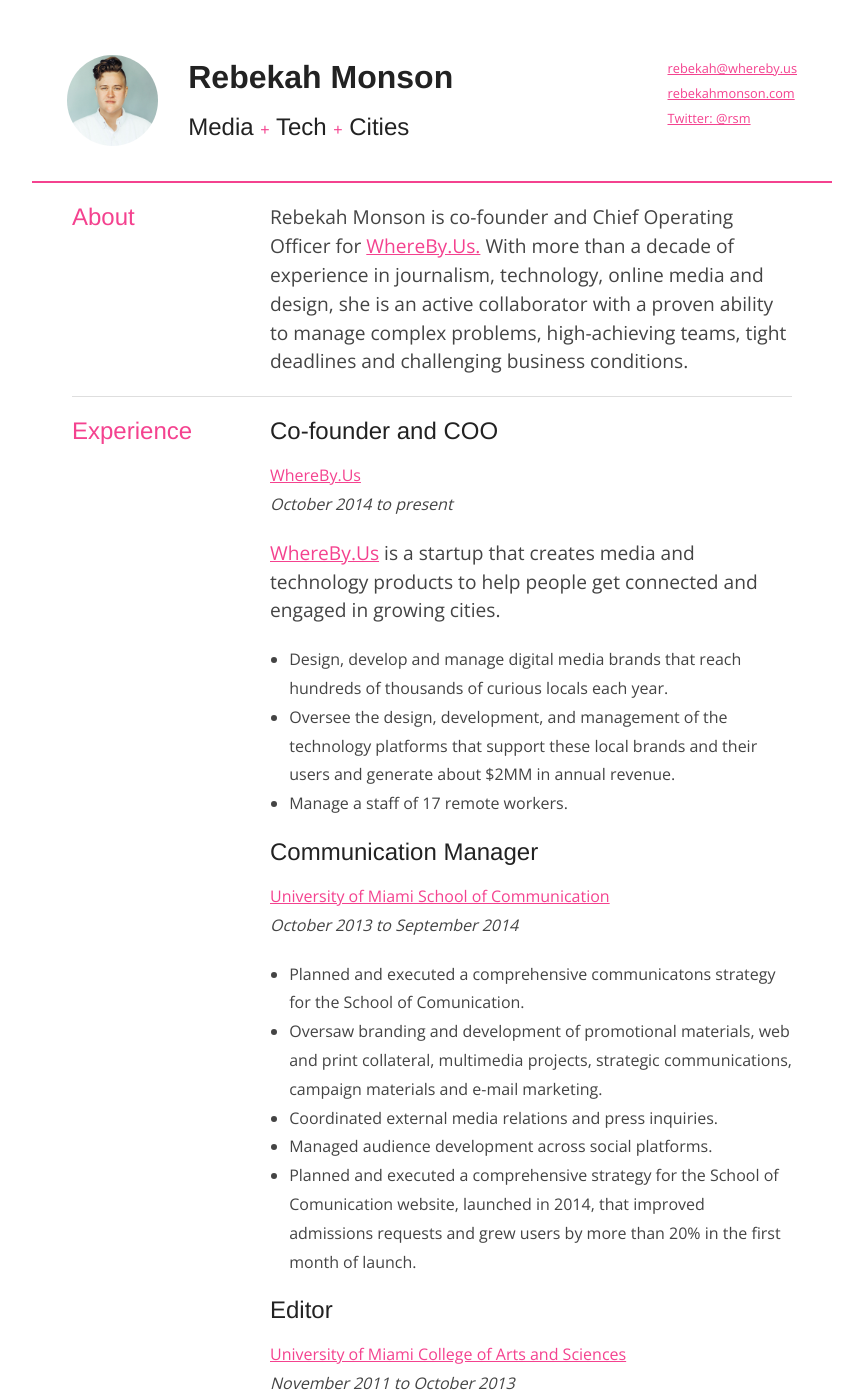
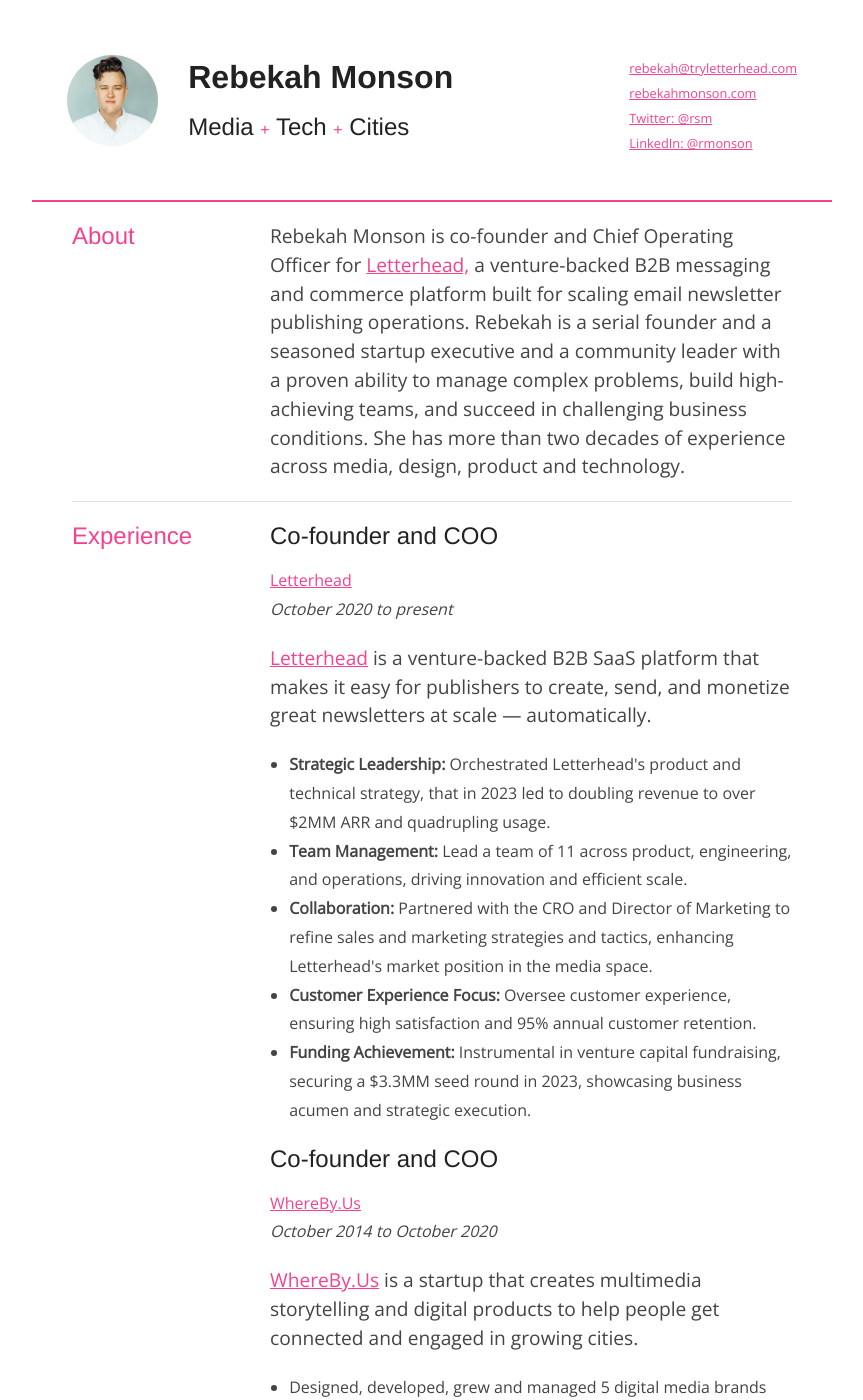
Before and after one commit to rebekahmonson/rebekahmonson.github.io, a Jekyll site: the page built from resume.html, in a window 1280 px wide and 1400 px high. Shown: the whole window, without its empty margins (208-1071 px from the left). Built offline with Jekyll 4.4.1, drawn with Linux system fonts in a browser that asks for light colours; nearby versions of some CDN libraries; some web fonts are replaced; some of the changed text lies outside the part shown.

Commit message:
update resume
add letterhead and boad stuff, comment out old awards and speaking

```diff
--- a/_layouts/resume.html
+++ b/_layouts/resume.html
@@ -60,9 +60,10 @@
 
 		<div id="contactDetails" >
 			<ul>
-				<li><a href="mailto:rebekah@whereby.us">rebekah@whereby.us</a></li>
+				<li><a href="mailto:tryletterhead.com">rebekah@tryletterhead.com</a></li>
 				<li><a href="http://rebekahmonson.com">rebekahmonson.com</a></li>
 				<li class="socialLink"><a href="http://twitter.com/rsm">Twitter: @rsm</a></li>
+				<li class="socialLink"><a href="https://www.linkedin.com/in/rmonson">LinkedIn: @rmonson</a></li>
 			</ul>
 		</div>
 
@@ -77,7 +78,10 @@
 				</div>
 
 				<div class="sectionContent">
-					<p>Rebekah Monson is co-founder and Chief Operating Officer for <a href="http://whereby.us"> WhereBy.Us.</a> With more than a decade of experience in journalism, technology, online media and design, she is an active collaborator with a proven ability to manage complex problems, high-achieving teams, tight deadlines and challenging business conditions.
+					<p>Rebekah Monson is co-founder and Chief Operating Officer for <a href="http://letterhead.ai"> Letterhead,</a> a venture-backed B2B messaging and commerce platform built for scaling email newsletter publishing operations.
+						Rebekah is a serial founder and a seasoned startup executive and a community leader with a proven ability to
+						manage complex problems, build high-achieving teams, and succeed in challenging business conditions.
+						She has more than two decades of experience across media, design, product and technology.
 					</p>
 				</div>
 			</article>
@@ -95,13 +99,27 @@
 			<div class="sectionContent">
 				<article>
 					<h2>Co-founder and COO</h2>
+					<p class="company"> <a href="http://letterhead.ai" target="new">Letterhead</a></p>
+					<p class="subDetails">October 2020 to present</p>
+					<p><a href="http://whereby.us">Letterhead</a> is a venture-backed B2B SaaS platform that makes it easy for publishers to create, send, and monetize great newsletters at scale — automatically.
+						<ul>
+							<li><strong>Strategic Leadership:</strong> Orchestrated Letterhead's product and technical strategy, that in 2023 led to doubling revenue to over $2MM ARR and quadrupling usage.</li>
+							<li><strong>Team Management:</strong> Lead a team of 11 across product, engineering, and operations, driving innovation and efficient scale.</li>
+							<li><strong>Collaboration:</strong> Partnered with the CRO and Director of Marketing to refine sales and marketing strategies and tactics, enhancing Letterhead's market position in the media space.</li>
+							<li><strong>Customer Experience Focus:</strong> Oversee customer experience, ensuring high satisfaction and 95% annual customer retention.</li>
+							<li><strong>Funding Achievement:</strong> Instrumental in venture capital fundraising, securing a $3.3MM seed round in 2023, showcasing business acumen and strategic execution.</li>
+						</ul>
+				</article>
+				<article>
+					<h2>Co-founder and COO</h2>
 					<p class="company"> <a href="http://whereby.us" target="new">WhereBy.Us</a></p>
-					<p class="subDetails">October 2014 to present</p>
-					<p><a href="http://whereby.us">WhereBy.Us</a> is a startup that creates media and technology products to help people get connected and engaged in growing cities.
+					<p class="subDetails">October 2014 to October 2020</p>
+					<p><a href="http://whereby.us">WhereBy.Us</a> is a startup that creates multimedia storytelling and digital products to help people get connected and engaged in growing cities.
 					<ul>
-						<li>Design, develop and manage digital media brands that reach hundreds of thousands of curious locals each year.</li>
-						<li>Oversee the design, development, and management of the technology platforms that support these local brands and their users and generate about $2MM in annual revenue.</li>
-						<li>Manage a staff of 17 remote workers.</li>
+						<li>Designed, developed, grew and managed 5 digital media brands that reached millions of curious locals each year.</li>
+						<li>Oversaw the design, development, and management of the products and technology platforms that supported these local brands and their users and generated about $2MM in annual recurring revenue.</li>
+						<li>Managed a staff of more than 20 remote workers.</li>
+						<li>Exited to spin off internal products for scaling email-driven community media as a new B2B SaaS startup.</li>
 					</ul>
 
 				</article>
@@ -218,7 +236,12 @@
 			<div class="sectionContent">
 				<article>
 					<h2>Board service and leadership</h2>
-					<p class="subtle"><a href="http://snd.org">Society for News Design,</a> Board of Directors
+					<p class="subtle">
+					<a href="https://www.lionpublishers.com/">Miami Foundation, Trustee (Secretary), 2021-23
+					<br/><a href="https://www.lionpublishers.com/">LION Publishers,</a> Board of Directors (chair), 2021-23
+					<br/><a href="https://nu-deco.org/">Nu Deco Ensemble,</a> Board of Directors (vice chair)
+					<br/><a href="https://www.awesomefoundation.org/en/chapters/miami">Awesome Foundation Miami,</a> Trustee
+					<br/><a href="http://snd.org">Society for News Design,</a> Board of Directors
 					<br/><a href="http://engagement.fiu.edu/">Florida International University Engagement Advisory Council</a>
 					<br/><a href="http://www.100resilientcities.org/cities/entry/greater-miami-and-the-beaches-resilience-challenge">Greater Miami and Beaches 100 Resilient Cities</a> Steering Committee
 					<br/><a href="http://miamidade.gov/">Miami-Dade County</a> Millennial Task Force, District 8
@@ -229,7 +252,7 @@
 					<br/><a href="http://www.spjsofla.net/" target="new">Society of Professional Journalists South Florida Pro Chapter,</a> Board of Directors, 2011-2012
 				</article>
 
-				<article>
+				<!--<article>
 					<h2>Professional honors</h2>
 					<p class="subtle">Reynolds Journalism Institute, Institutional Fellow, 2017
 					<br/>Reader, Knight Prototype Challenge, 2017
@@ -271,7 +294,7 @@
 					<br/>Newsgeist, 2014
 					<br/>SPJ Florida/NAHJ Multimedia Workshop, Mobile video for journalists session, 2013
 					<br/>T.A., University of Miami School of Communication, 2013</p>
-				</article>
+				</article>-->
 			</div>
 		</section>
 	</div>
```
